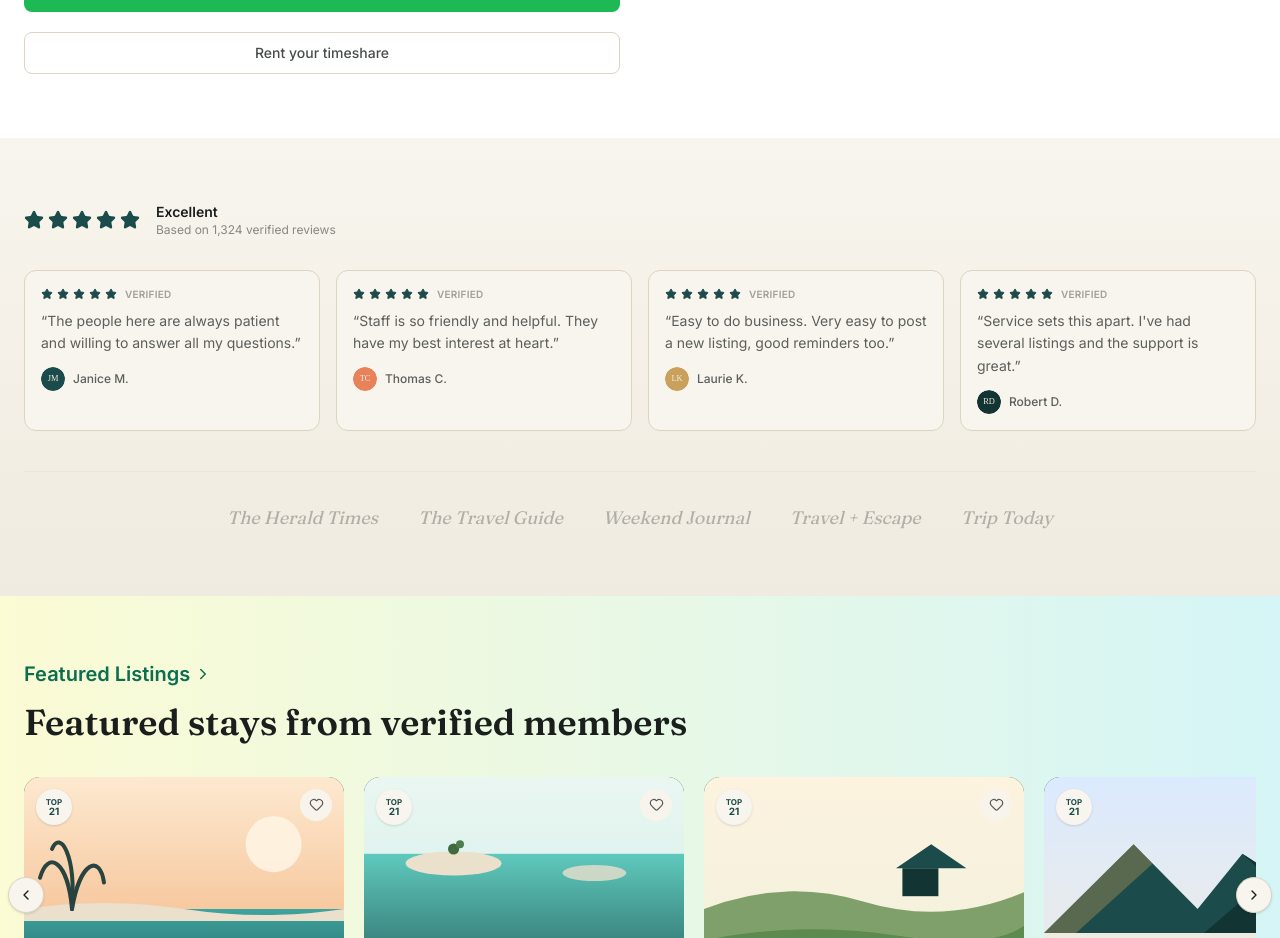
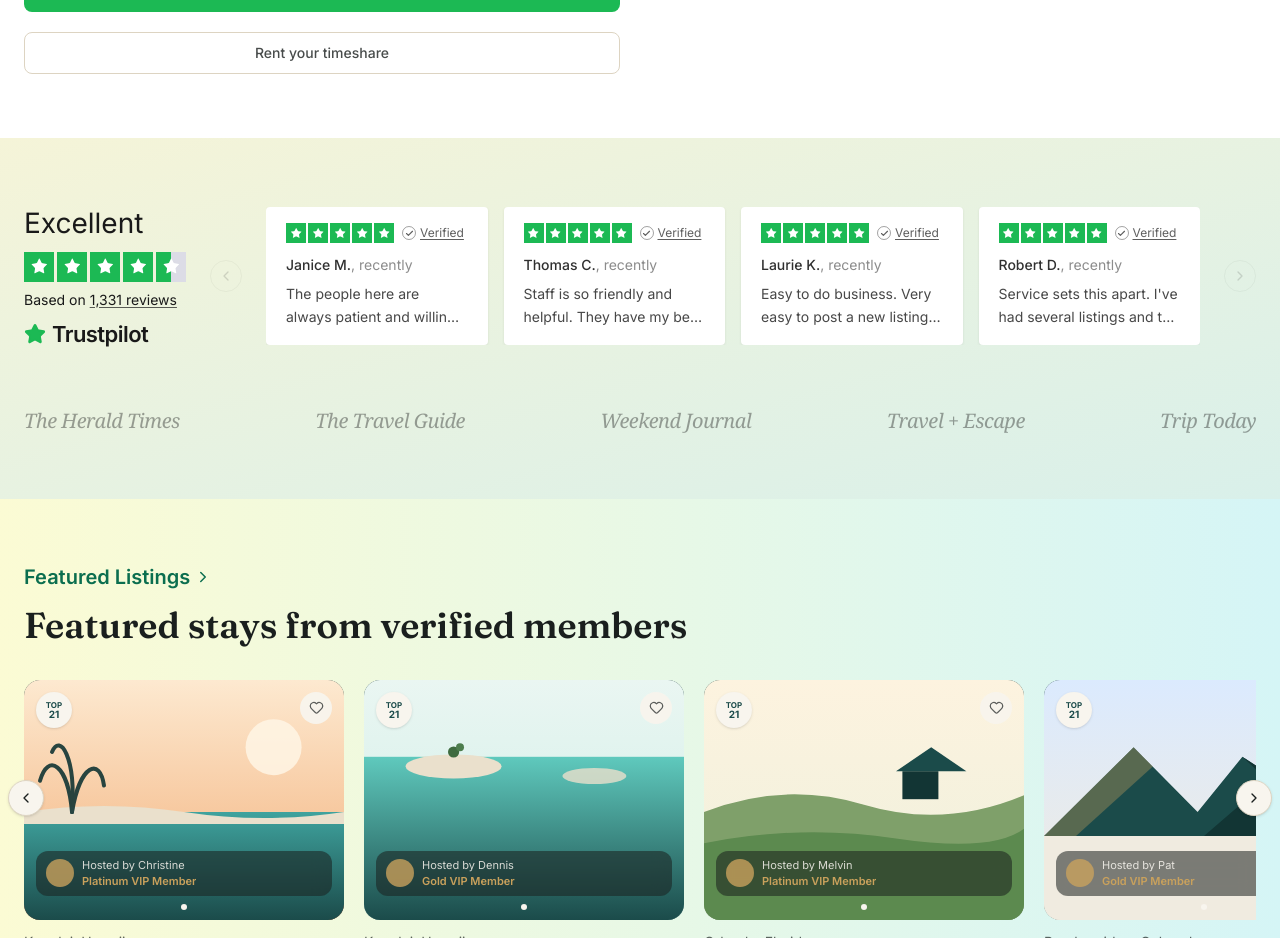
Before and after one commit to mehedihasan-official/Ash-koala, a Next.js app: page / in a window 1280 px wide. Shown: the part 1641-2579 px from the top of the page. Built offline with nearby package versions, Linux system fonts and the light colour scheme.

Commit message:
update on review ratings

```diff
--- a/src/app/pages/home/TrustSection.tsx
+++ b/src/app/pages/home/TrustSection.tsx
@@ -1,52 +1,218 @@
-import { Star } from "lucide-react";
+"use client";
+
+import { useRef, useState, useEffect } from "react";
+import { ChevronLeft, ChevronRight, Star, Check } from "lucide-react";
 import { testimonials, pressLogos } from "@/lib/homeContent";
 
+const TRUSTPILOT_GREEN = "#1CB954";
+
+/** Trustpilot-style 5-square rating (filled squares w/ white stars, partial last square for non-integer ratings) */
+function TrustpilotStars({
+  rating = 4.5,
+  size = 28,
+  gap = 4,
+}: {
+  rating?: number;
+  size?: number;
+  gap?: number;
+}) {
+  return (
+    <div className="flex" style={{ gap }}>
+      {Array.from({ length: 5 }).map((_, i) => {
+        const fill = Math.max(0, Math.min(1, rating - i)); // 1 = full, 0 = empty, between = partial
+        return (
+          <div
+            key={i}
+            className="relative flex items-center justify-center"
+            style={{ width: size, height: size, backgroundColor: "#DCDCE6" }}
+          >
+            <div
+              className="absolute inset-0 overflow-hidden"
+              style={{ width: `${fill * 100}%`, backgroundColor: TRUSTPILOT_GREEN }}
+            />
+            <Star
+              size={size * 0.62}
+              className="relative fill-white text-white"
+              strokeWidth={0}
+            />
+          </div>
+        );
+      })}
+    </div>
+  );
+}
+
+function TrustpilotLogo({ size = 22 }: { size?: number }) {
+  return (
+    <div className="flex items-center gap-1.5">
+      <Star size={size} style={{ color: TRUSTPILOT_GREEN }} className="fill-current" />
+      <span className="text-[22px] font-semibold tracking-tight text-[#191919]">
+        Trustpilot
+      </span>
+    </div>
+  );
+}
+
+function RatingSummary({ align = "center" }: { align?: "center" | "left" }) {
+  return (
+    <div className={`flex flex-col ${align === "center" ? "items-center" : "items-start"} gap-2`}>
+      <p className="text-[26px] sm:text-[28px] font-normal text-[#191919]">Excellent</p>
+      <TrustpilotStars rating={4.5} size={30} gap={3} />
+      <p className="text-sm text-[#191919]">
+        Based on{" "}
+        <span className="underline underline-offset-2 decoration-[#191919]/70">
+          1,331 reviews
+        </span>
+      </p>
+      <TrustpilotLogo />
+    </div>
+  );
+}
+
+function ReviewCard({ t }: { t: (typeof testimonials)[number] }) {
+  return (
+    <div className="flex w-full flex-shrink-0 flex-col rounded-sm bg-white px-5 py-4 shadow-[0_1px_3px_rgba(0,0,0,0.08)] sm:w-auto">
+      <div className="mb-3 flex items-center gap-2">
+        <TrustpilotStars rating={5} size={20} gap={2} />
+        <span className="flex items-center gap-1 text-xs text-[#191919]/70">
+          <span className="flex h-3.5 w-3.5 items-center justify-center rounded-full border border-[#191919]/40">
+            <Check size={9} strokeWidth={3} />
+          </span>
+          <span className="underline underline-offset-2">Verified</span>
+        </span>
+      </div>
+
+      <p className="mb-1 text-sm text-[#191919]/90">
+        <span className="font-medium">{t.name}</span>
+        <span className="text-[#191919]/50">, {t.timeAgo ?? "recently"}</span>
+      </p>
+
+      <p className="mb-1 text-base font-bold leading-snug text-[#191919]">{t.headline}</p>
+
+      <p className="text-sm leading-relaxed text-[#191919]/80 line-clamp-2">{t.quote}</p>
+    </div>
+  );
+}
+
 export default function TrustSection() {
+  const trackRef = useRef<HTMLDivElement>(null);
+  const [index, setIndex] = useState(0);
+  const [perView, setPerView] = useState(4);
+
+  useEffect(() => {
+    const updatePerView = () => {
+      if (window.innerWidth < 640) setPerView(1);
+      else if (window.innerWidth < 1024) setPerView(2);
+      else setPerView(4);
+    };
+    updatePerView();
+    window.addEventListener("resize", updatePerView);
+    return () => window.removeEventListener("resize", updatePerView);
+  }, []);
+
+  const maxIndex = Math.max(0, testimonials.length - perView);
+
+  const scrollToIndex = (i: number) => {
+    const clamped = Math.max(0, Math.min(maxIndex, i));
+    setIndex(clamped);
+    const track = trackRef.current;
+    if (track) {
+      const child = track.children[0] as HTMLElement | undefined;
+      const cardWidth = child ? child.offsetWidth + 16 : 0;
+      track.scrollTo({ left: clamped * cardWidth, behavior: "smooth" });
+    }
+  };
+
   return (
-    <section className="bg-gradient-to-b from-sand-light to-sand py-12 sm:py-16">
+    <section className="bg-gradient-to-br from-[#f5f4d8] to-[#d9f0ea] py-12 sm:py-16">
       <div className="mx-auto max-w-7xl px-4 sm:px-6">
-        {/* Rating summary */}
-        <div className="flex flex-wrap items-center gap-4 mb-8">
-          <div className="flex items-center gap-1">
-            {Array.from({ length: 5 }).map((_, i) => (
-              <Star key={i} size={20} className="fill-teal text-teal" />
+        {/* ---------- Mobile layout ---------- */}
+        <div className="sm:hidden">
+          <div className="mb-6 flex justify-center">
+            <RatingSummary align="center" />
+          </div>
+
+          <div className="relative">
+            <div
+              ref={trackRef}
+              className="flex snap-x snap-mandatory gap-4 overflow-x-auto scroll-smooth [-ms-overflow-style:none] [scrollbar-width:none] [&::-webkit-scrollbar]:hidden"
+            >
+              {testimonials.map((t) => (
+                <div key={t.id} className="w-full flex-shrink-0 snap-center">
+                  <ReviewCard t={t} />
+                </div>
+              ))}
+            </div>
+          </div>
+
+          {/* dots */}
+          <div className="mt-4 flex justify-center gap-1.5">
+            {testimonials.map((_, i) => (
+              <span
+                key={i}
+                className={`h-1.5 w-1.5 rounded-full ${
+                  i === index ? "bg-[#191919]/60" : "bg-[#191919]/20"
+                }`}
+              />
             ))}
-          </div>
-          <div>
-            <p className="text-sm font-semibold text-ink">Excellent</p>
-            <p className="text-xs text-ink/50">Based on 1,324 verified reviews</p>
           </div>
         </div>
 
-        {/* Review cards */}
-        <div className="grid gap-4 sm:grid-cols-2 lg:grid-cols-4">
-          {testimonials.map((t) => (
-            <div key={t.id} className="rounded-xl bg-sand-light border border-line p-4">
-              <div className="flex items-center gap-1 mb-2">
-                {Array.from({ length: 5 }).map((_, i) => (
-                  <Star key={i} size={12} className="fill-teal text-teal" />
-                ))}
-                <span className="ml-1 text-[10px] uppercase tracking-wide text-ink/40 font-semibold">
-                  Verified
-                </span>
-              </div>
-              <p className="text-sm text-ink/70 leading-relaxed line-clamp-3">
-                &ldquo;{t.quote}&rdquo;
-              </p>
-              <div className="mt-3 flex items-center gap-2">
-                <img src={t.avatar} alt="" className="h-6 w-6 rounded-full" />
-                <span className="text-xs font-medium text-ink/70">{t.name}</span>
-              </div>
+        {/* ---------- Desktop / tablet layout ---------- */}
+        <div className="hidden sm:flex sm:items-center sm:gap-6">
+          <div className="flex-shrink-0">
+            <RatingSummary align="left" />
+          </div>
+
+          <button
+            aria-label="Previous reviews"
+            onClick={() => scrollToIndex(index - 1)}
+            disabled={index === 0}
+            className="flex h-8 w-8 flex-shrink-0 items-center justify-center rounded-full border border-[#191919]/15 text-[#191919]/50 transition hover:border-[#191919]/40 hover:text-[#191919] disabled:opacity-30"
+          >
+            <ChevronLeft size={16} />
+          </button>
+
+          <div className="min-w-0 flex-1 overflow-hidden">
+            <div
+              ref={trackRef}
+              className="flex gap-4 overflow-x-hidden scroll-smooth"
+            >
+              {testimonials.map((t) => (
+                <div
+                  key={t.id}
+                  className="flex-shrink-0"
+                  style={{
+                    width:
+                      perView === 4
+                        ? "calc(25% - 12px)"
+                        : perView === 2
+                        ? "calc(50% - 8px)"
+                        : "100%",
+                  }}
+                >
+                  <ReviewCard t={t} />
+                </div>
+              ))}
             </div>
-          ))}
+          </div>
+
+          <button
+            aria-label="Next reviews"
+            onClick={() => scrollToIndex(index + 1)}
+            disabled={index >= maxIndex}
+            className="flex h-8 w-8 flex-shrink-0 items-center justify-center rounded-full border border-[#191919]/15 text-[#191919]/50 transition hover:border-[#191919]/40 hover:text-[#191919] disabled:opacity-30"
+          >
+            <ChevronRight size={16} />
+          </button>
         </div>
 
-        {/* Press strip */}
-        <div className="mt-10 pt-8 border-t border-line/70 flex flex-wrap items-center justify-center gap-x-10 gap-y-4 opacity-50">
+        {/* ---------- Press strip ---------- */}
+        <div className="mt-10 flex flex-wrap items-center justify-center gap-x-10 gap-y-5 opacity-40 sm:mt-14 sm:justify-between sm:gap-x-8">
           {pressLogos.map((name) => (
             <span
               key={name}
-              className="font-display italic text-base sm:text-lg text-ink/60 whitespace-nowrap"
+              className="whitespace-nowrap font-serif text-lg italic tracking-tight text-[#191919] sm:text-xl"
             >
               {name}
             </span>
```
